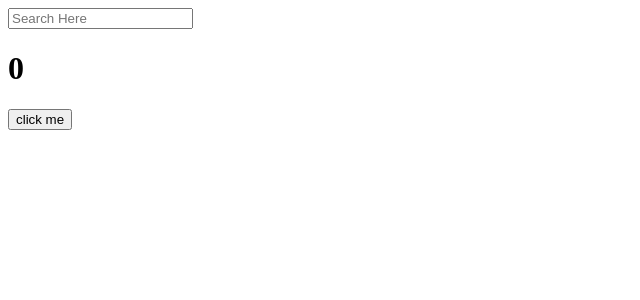
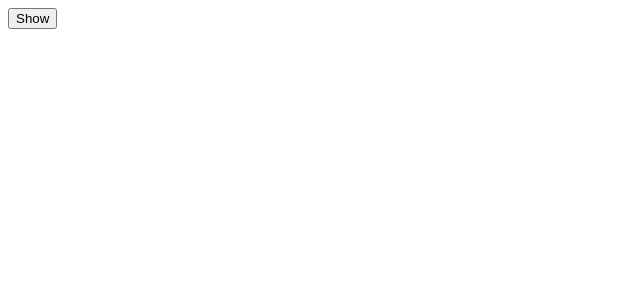
Before and after one commit to vosw1/movie_web, a React (Create React App) app in the folder movie-web/: page / in a window 1280 px wide. Shown: the top 300 px of the page, without its empty margins (0-640 px from the left). Built offline with nearby package versions, Linux system fonts and the light colour scheme.

Commit message:
cleanup 사용하기

```diff
--- a/movie-web/src/App.js
+++ b/movie-web/src/App.js
@@ -1,36 +1,24 @@
 import { useState, useEffect } from "react";
 
-function App() {
-  const [counter, setValue] = useState(0);
-  const [keyword, setKeyword] = useState("");
-
-  const onClick = () => setValue((prev) => prev + 1);
-  const onChange = (event) => setKeyword(event.target.value);
-
+function Hello() {
   useEffect(() => {
-    console.log("i run only once");
+    console.log("hi :)");
+    return () => {
+      console.log("bye :(");
+    };
   }, []);
 
-  useEffect(() => {
-    if(keyword !== ""){
-      console.log("i run when 'keyword' changes" , keyword);
-    }
-  }, [keyword]);
+  return <h1>Hello</h1>;
+}
 
-  useEffect(() => {
-      console.log("i run when 'counter' changes" , counter);
-  }, [counter]);
+function App() {
+  const [showing, setShowing] = useState(false);
+  const onClick = () => setShowing((prev) => !prev);
 
   return (
     <div>
-      <input
-        value={keyword}
-        onChange={onChange}
-        type="text"
-        placeholder="Search Here"
-      />
-      <h1>{counter}</h1>
-      <button onClick={onClick}>click me</button>
+      {showing ? <Hello /> : null}
+      <button onClick={onClick}>{showing ? "Hide" : "Show"}</button>
     </div>
   );
 }
```
